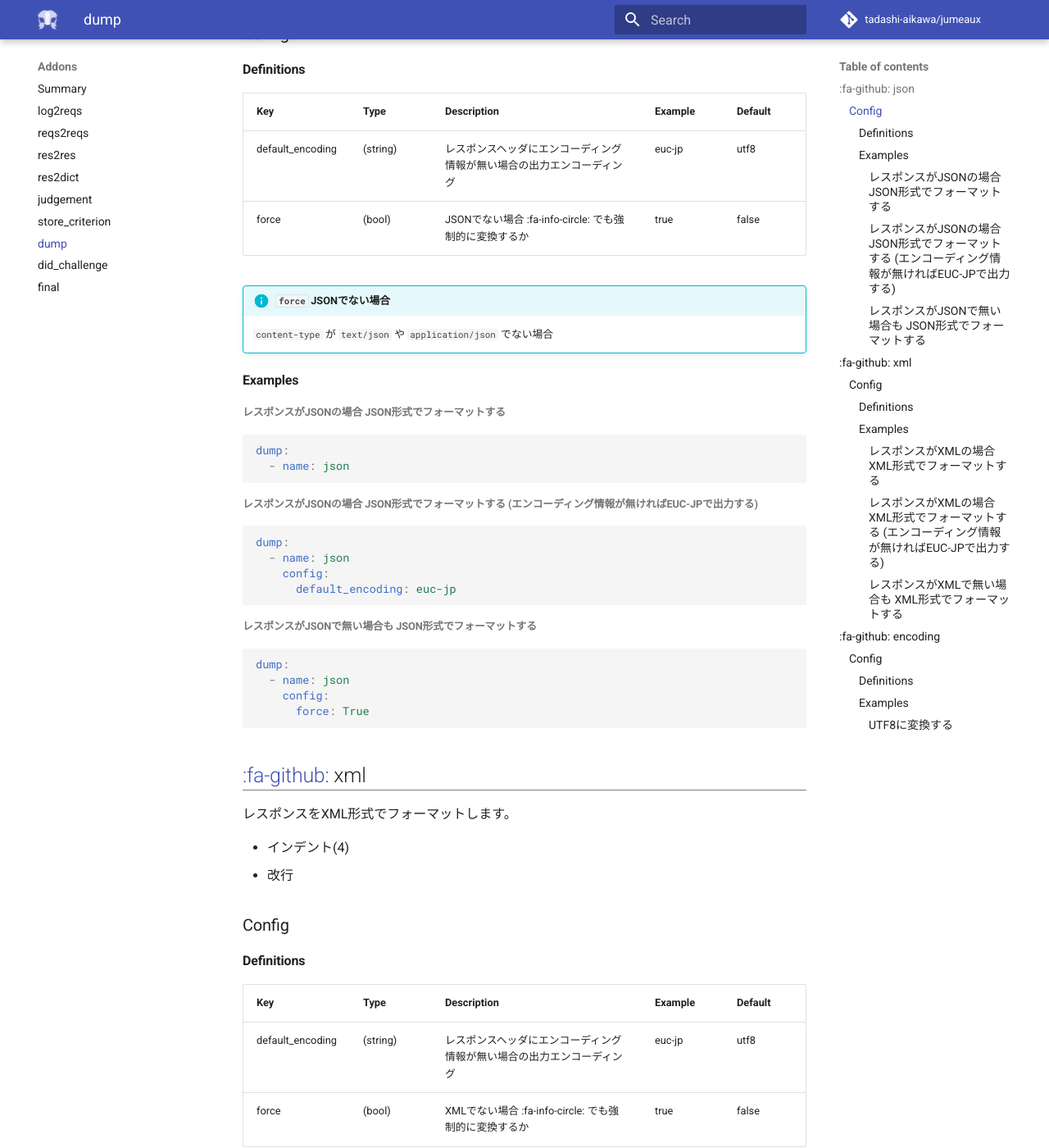
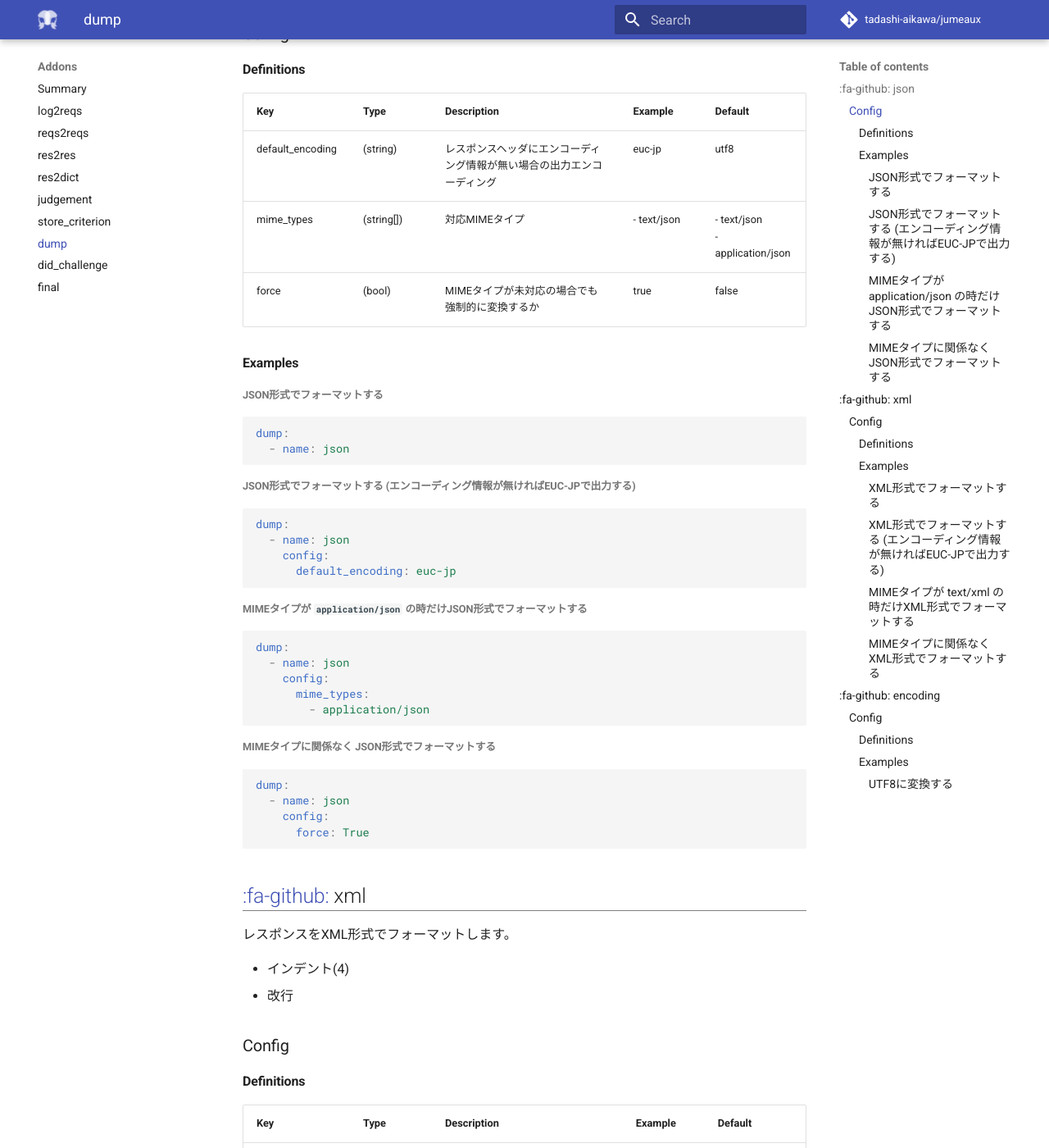
Before and after one commit to tadashi-aikawa/jumeaux, an MkDocs documentation site: the page built from docs/ja/addons/dump.md, in a window 1280 px wide and 1400 px high, scrolled down 556 px. Shown: the whole window at 82% size. Built offline with MkDocs 1.6.1 and Material for MkDocs 9.7.7, drawn with Linux system fonts in a browser that asks for light colours; nearby versions of some CDN libraries; comment, search, counter and statistics services are not loaded; old or Windows-style settings are respelled for this version of MkDocs; some of the changed text lies outside the part shown.

Commit message:
:new: [dump/json][dump/xml] Add `mime_types` property to config

````diff
--- a/docs/ja/addons/dump.md
+++ b/docs/ja/addons/dump.md
@@ -25,26 +25,23 @@ APIレスポンスを保存前に加工します。
 
 #### Definitions
 
-|       Key        |   Type   |                              Description                               | Example | Default |
-| ---------------- | -------- | ---------------------------------------------------------------------- | ------- | ------- |
-| default_encoding | (string) | レスポンスヘッダにエンコーディング情報が無い場合の出力エンコーディング | euc-jp  | utf8    |
-| force            | (bool)   | JSONでない場合 :fa-info-circle: でも強制的に変換するか                 | true    | false   |
-
-!!! info "`force` JSONでない場合"
-
-    `content-type` が `text/json` や `application/json` でない場合
+|       Key        |    Type    |                              Description                               |   Example   |              Default               |
+| ---------------- | ---------- | ---------------------------------------------------------------------- | ----------- | ---------------------------------- |
+| default_encoding | (string)   | レスポンスヘッダにエンコーディング情報が無い場合の出力エンコーディング | euc-jp      | utf8                               |
+| mime_types       | (string[]) | 対応MIMEタイプ                                                         | - text/json | - text/json<br/>- application/json |
+| force            | (bool)     | MIMEタイプが未対応の場合でも強制的に変換するか                         | true        | false                              |
 
 
 #### Examples
 
-##### レスポンスがJSONの場合 JSON形式でフォーマットする
+##### JSON形式でフォーマットする
 
 ```yml
 dump:
   - name: json
 ```
 
-##### レスポンスがJSONの場合 JSON形式でフォーマットする (エンコーディング情報が無ければEUC-JPで出力する)
+##### JSON形式でフォーマットする (エンコーディング情報が無ければEUC-JPで出力する)
 
 ```yml
 dump:
@@ -53,7 +50,17 @@ dump:
       default_encoding: euc-jp
 ```
 
-##### レスポンスがJSONで無い場合も JSON形式でフォーマットする
+##### MIMEタイプが `application/json` の時だけJSON形式でフォーマットする
+
+```yml
+dump:
+  - name: json
+    config:
+      mime_types:
+        - application/json
+```
+
+##### MIMEタイプに関係なく JSON形式でフォーマットする
 
 ```yml
 dump:
@@ -78,26 +85,23 @@ dump:
 
 #### Definitions
 
-|       Key        |   Type   |                              Description                               | Example | Default |
-| ---------------- | -------- | ---------------------------------------------------------------------- | ------- | ------- |
-| default_encoding | (string) | レスポンスヘッダにエンコーディング情報が無い場合の出力エンコーディング | euc-jp  | utf8    |
-| force            | (bool)   | XMLでない場合 :fa-info-circle: でも強制的に変換するか                  | true    | false   |
-
-!!! info "`force` XMLでない場合"
-
-    `content-type` が `text/xml` や `application/xml` でない場合
+|       Key        |    Type    |                              Description                               |  Example   |             Default              |
+| ---------------- | ---------- | ---------------------------------------------------------------------- | ---------- | -------------------------------- |
+| default_encoding | (string)   | レスポンスヘッダにエンコーディング情報が無い場合の出力エンコーディング | euc-jp     | utf8                             |
+| mime_types       | (string[]) | 対応MIMEタイプ                                                         | - text/xml | - text/xml<br/>- application/xml |
+| force            | (bool)     | MIMEタイプが未対応の場合でも強制的に変換するか                         | true       | false                            |
 
 
 #### Examples
 
-##### レスポンスがXMLの場合 XML形式でフォーマットする
+##### XML形式でフォーマットする
 
 ```yml
 dump:
   - name: xml
 ```
 
-##### レスポンスがXMLの場合 XML形式でフォーマットする (エンコーディング情報が無ければEUC-JPで出力する)
+##### XML形式でフォーマットする (エンコーディング情報が無ければEUC-JPで出力する)
 
 ```yml
 dump:
@@ -106,7 +110,17 @@ dump:
       default_encoding: euc-jp
 ```
 
-##### レスポンスがXMLで無い場合も XML形式でフォーマットする
+##### MIMEタイプが `text/xml` の時だけXML形式でフォーマットする
+
+```yml
+dump:
+  - name: xml
+    config:
+      mime_types:
+        - text/xml
+```
+
+##### MIMEタイプに関係なく XML形式でフォーマットする
 
 ```yml
 dump:
````
Also changed, not shown: docs/ja/addons/res2dict.md (+10 -6 lines), 2 other files.
